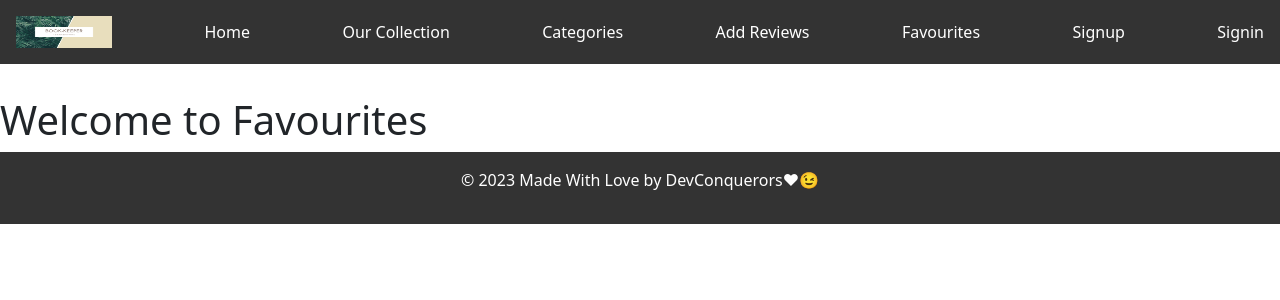
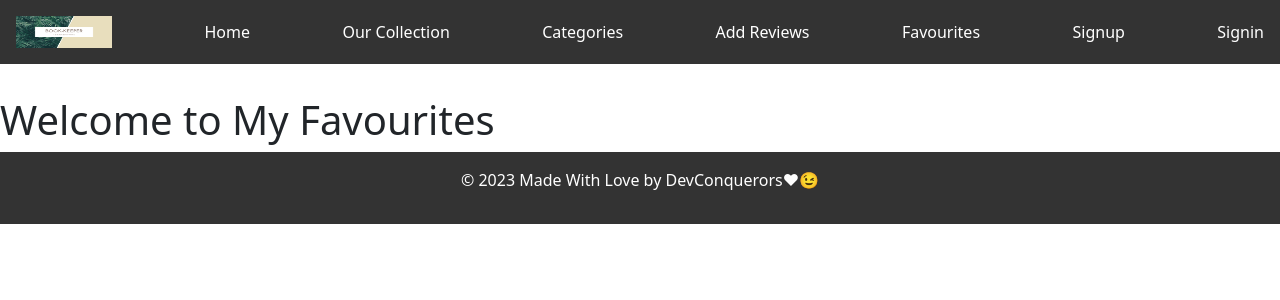
Before and after one commit to papai004/Book-Keeper, a React (Create React App) app: page /favourites in a window 1280 px wide. Shown: the top 300 px of the page. Built offline with nearby package versions, Linux system fonts and the light colour scheme.

Commit message:
added pagination in API collection

```diff
--- a/src/components/Favourites.js
+++ b/src/components/Favourites.js
@@ -5,7 +5,7 @@ const Favourite = () => {
     return (
         <div>
             <Navbar />
-            <h1>Welcome to Favourites</h1>
+            <h1>Welcome to My Favourites</h1>
             <Footer />
         </div>
     );
```
